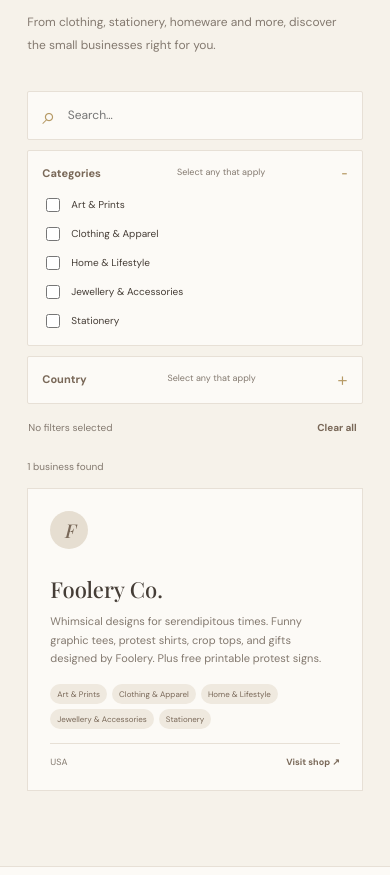
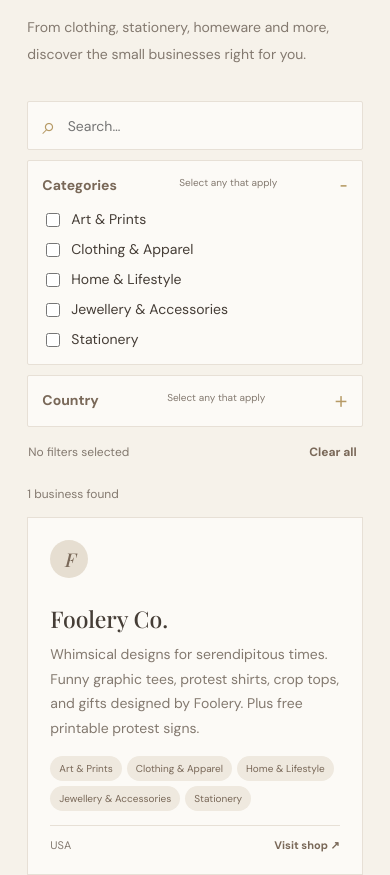
Before and after one commit to thetszodiac/invisible-string-directory, a plain HTML site: page index.html in a window 390 px wide. Shown: the part 985-1860 px from the top of the page. Drawn offline with nearby package versions, Linux system fonts and the light colour scheme; a web font is replaced by a local one.

Commit message:
Add files via upload

```diff
--- a/styles.css
+++ b/styles.css
@@ -331,3 +331,35 @@ h2 {
     padding-bottom: 10px;
   }
 }
+
+
+/* Readability refinement: increase everyday interface and listing text */
+.hero-intro { font-size: 16px; }
+.section-heading > p { font-size: 14px; }
+.search-box input { font-size: 14px; }
+.filter-panel summary { font-size: 14px; }
+.filter-hint { font-size: 11px; }
+.filter-option { font-size: 13px; line-height: 1.5; }
+.filter-actions, .filter-actions button { font-size: 12px; }
+.result-row { font-size: 12px; }
+.demo-label { font-size: 11px; }
+.business-card h3 { font-size: 24px; }
+.business-card p { font-size: 14px; line-height: 1.75; }
+.card-tags span { font-size: 10px; padding: 6px 9px; }
+.card-bottom { font-size: 11px; }
+.button, .quiet-link { font-size: 13px; }
+.join-section > div:first-child > p:last-child { font-size: 14px; line-height: 1.85; }
+.join-card p { font-size: 13px; line-height: 1.8; }
+.site-footer p, .site-footer > span { font-size: 10px; line-height: 1.8; }
+
+@media (max-width: 480px) {
+  .hero-intro, .section-heading > p { font-size: 14px; }
+  .filter-panel summary { font-size: 14px; }
+  .filter-hint { font-size: 10px; }
+  .filter-option { font-size: 14px; }
+  .business-card h3 { font-size: 23px; }
+  .business-card p { font-size: 14px; }
+  .card-tags span { font-size: 10px; }
+  .card-bottom { font-size: 11px; }
+  .button, .quiet-link { font-size: 13px; }
+}
```
